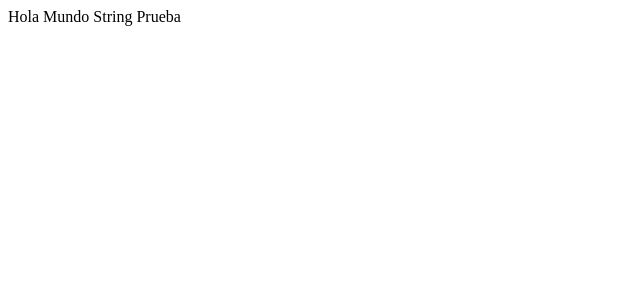
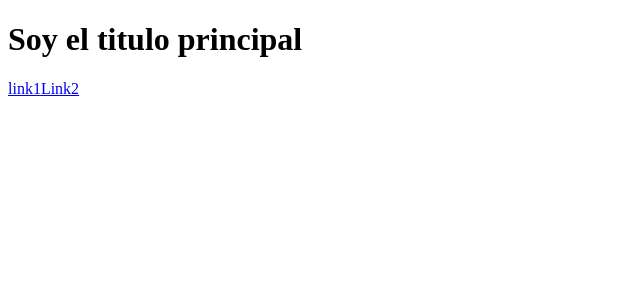
Before and after one commit to GarridoRicardo/app, a React (Create React App) app: page / in a window 1280 px wide. Shown: the top 300 px of the page, without its empty margins (0-640 px from the left). Built offline with nearby package versions, Linux system fonts and the light colour scheme.

Commit message:
aplicacion de nav en header

```diff
--- a/src/App.js
+++ b/src/App.js
@@ -1,3 +1,13 @@
-const App = () => "Hola Mundo String Prueba";
+const App = () => {
+return(
+    <header>
+        <h1>Soy el titulo principal</h1>
+        <nav>
+            <a href="#">link1</a>
+            <a href="#">Link2</a>
+        </nav>
+    </header>
+)
+};
 
 export default App
```
